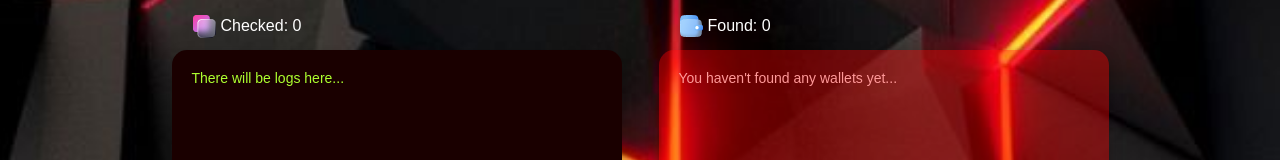
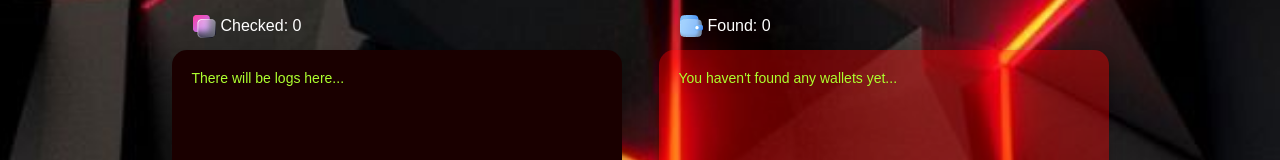
Before and after one commit to Tufan-10/runapp, a plain HTML site: page index.html in a window 1280 px wide. Shown: the part 239-399 px from the top of the page. Drawn offline with Linux system fonts and the light colour scheme; a script that the page names is missing; a web font is replaced by a local one.

Commit message:
Update index.103a212e.css

```diff
--- a/index.103a212e.css
+++ b/index.103a212e.css
@@ -29,7 +29,7 @@ p {
 }
 
 .successful {
-    color: #ff9999;
+    color: greenyellow;
 }
 
 button {
```
